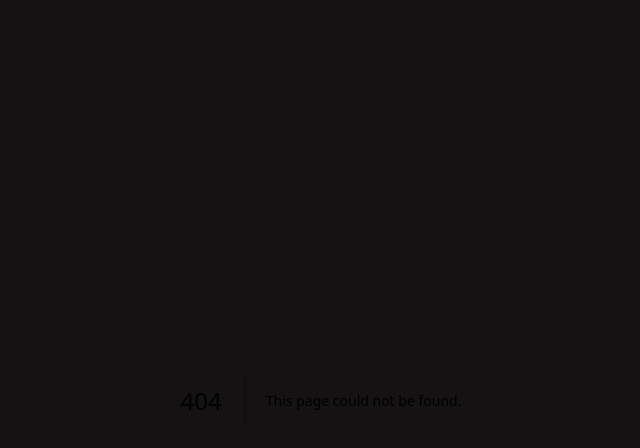
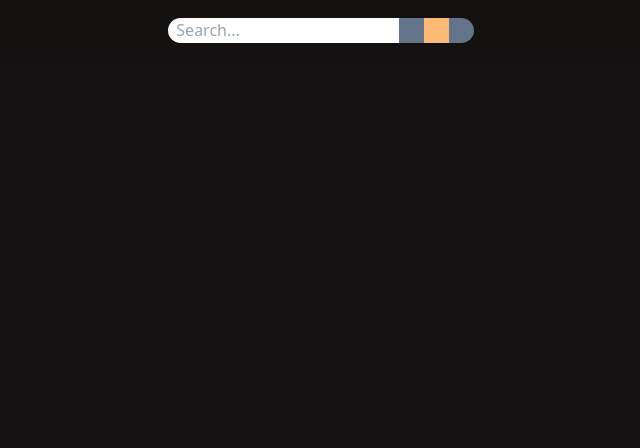
Before and after one commit to martinzutel/domus, a Next.js app: page /searchtest in a window 1280 px wide. Before the commit this address had no page. Shown: the top 448 px of the page, without its empty margins (319-959 px from the left). Built offline with nearby package versions, Linux system fonts and the light colour scheme; a web font is replaced by a local one.

Commit message:
Started Searchbar

```diff
--- a/src/app/cardtest/page.tsx
+++ b/src/app/cardtest/page.tsx
@@ -1,7 +1,7 @@
 import CardComponent from "@/components/cardcomponent";
 
 const YourPage = () => {
-  // Simulated data
+
   const mockData = [
     {
       title: "nacho vigi",
--- /dev/null
+++ b/src/app/searchtest/page.tsx
@@ -0,0 +1,15 @@
+import React from 'react'
+
+export default function page() {
+  return (
+        <nav>
+            <div className='w-full h-[60px] flex justify-center items-center bg-maincolor bg-opacity-80 backdrop-blur-sm '>
+               <input type="text" placeholder='  Search...' className='rounded-l-full h-[25px]'/>
+               <button className='h-[25px] w-[25px] bg-slate-500'></button>
+               <button className='h-[25px] w-[25px] bg-orange-300'></button>
+               <button className='h-[25px] w-[25px] bg-slate-500 rounded-r-full'></button>
+            </div>
+        </nav>
+
+  )
+}
```
